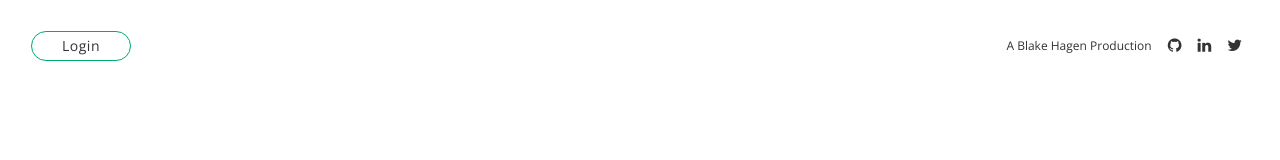
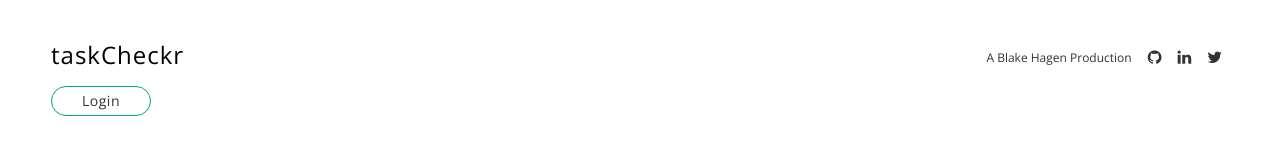
Before and after one commit to blakehagen/get-stuff-done, a website: page public/index.html in a window 1280 px wide. Drawn offline with nearby package versions, Linux system fonts and the light colour scheme; some packages are replaced by stand-ins of ours.

Commit message:
taskCheckr

```diff
--- a/public/index.html
+++ b/public/index.html
@@ -3,13 +3,31 @@
 
 <head>
     <meta charset="UTF-8">
-    <title>Get Stuff Done</title>
+    <title>taskCheckr</title>
     <link rel="stylesheet" href="https://maxcdn.bootstrapcdn.com/font-awesome/4.4.0/css/font-awesome.min.css">
     <link rel="stylesheet" href="https://fonts.googleapis.com/css?family=Open+Sans:400,300">
     <link rel="stylesheet" href="./styles.css">
 </head>
 
 <body>
+    <div class="title-container">
+        <h2>taskCheckr</h2>
+
+        <div class="id-container">
+            <div class="social">
+                <a href="http://blakehagen.github.io" target="_blank"><h5>A Blake Hagen Production</h5></a>
+            </div>
+            <div class="social">
+                <a href="http://github.com/blakehagen" target="_blank"><i class="fa fa-github"></i></a>
+            </div>
+            <div class="social">
+                <a href="http://linkedin.com/in/blakehagen" target="_blank"><i class="fa fa-linkedin"></i></a>
+            </div>
+            <div class="social">
+                <a href="http://twitter.com/blakehagen" target="_blank"><i class="fa fa-twitter"></i></a>
+            </div>
+        </div>
+    </div>
 
     <ui-view></ui-view>
 
--- a/public/login/loginTmpl.html
+++ b/public/login/loginTmpl.html
@@ -5,18 +5,4 @@
         </div>
     </a>
 
-    <div class="id-container">
-        <div class="social">
-            <a href="http://blakehagen.github.io" target="_blank"><h5>A Blake Hagen Production</h5></a>
-        </div>
-        <div class="social">
-            <a href="http://github.com/blakehagen" target="_blank"><i class="fa fa-github"></i></a>
-        </div>
-        <div class="social">
-            <a href="http://linkedin.com/in/blakehagen" target="_blank"><i class="fa fa-linkedin"></i></a>
-        </div>
-        <div class="social">
-            <a href="http://twitter.com/blakehagen" target="_blank"><i class="fa fa-twitter"></i></a>
-        </div>
-    </div>
 </div>
--- a/public/styles.css
+++ b/public/styles.css
@@ -26,6 +26,22 @@ a:hover {
 a:visited {
     text-decoration: none;
 }
+
+.title-container {
+    width: 100%;
+    height: 50px;
+    /*border: 1px solid purple;*/
+    margin-top: 30px;
+}
+
+    .title-container h2 {
+        font-size: 24px;
+        letter-spacing: 1px;
+        line-height: 47px;
+        margin-left: 50px;
+        font-weight: 100;
+        float: left;
+    }
 
 
 
@@ -58,7 +74,8 @@ h6 {
 .top-container {
     width: 100%;
     height: 30px;
-    margin-top: 30px;
+    margin-top: 5px;
+    /*border: 1px solid dodgerblue;*/
 }
 
 .login-btn {
@@ -67,7 +84,7 @@ h6 {
     float: left;
     border: 1px solid #00AB6B;
     border-radius: 15px;
-    margin-left: 30px;
+    margin-left: 50px;
     margin-right: 10px;
 }
 
@@ -82,8 +99,9 @@ h6 {
 
 .id-container {
     height: 100%;
-    margin-right: 30px;
+    margin-right: 50px;
     float: right;
+    /*border: 1px solid deeppink;*/
 }
 
 .social {
@@ -91,18 +109,23 @@ h6 {
     height: 100%;
     margin: 0 7px 0 5px;
     vertical-align: top;
+    /*border: 1px solid deepskyblue;*/
 }
 
     .social .fa {
-        line-height: 29px;
+        line-height: 53px;
         color: #333;
     }
 
     .social h5 {
-        line-height: 29px;
+        line-height: 53px;
         font-size: 12px;
         color: #333;
     }
+
+#greeting {
+    line-height: 29px;
+}
 
 
 
```
Also changed, not shown: public/home/homeTmpl.html (+1 -17 lines).
